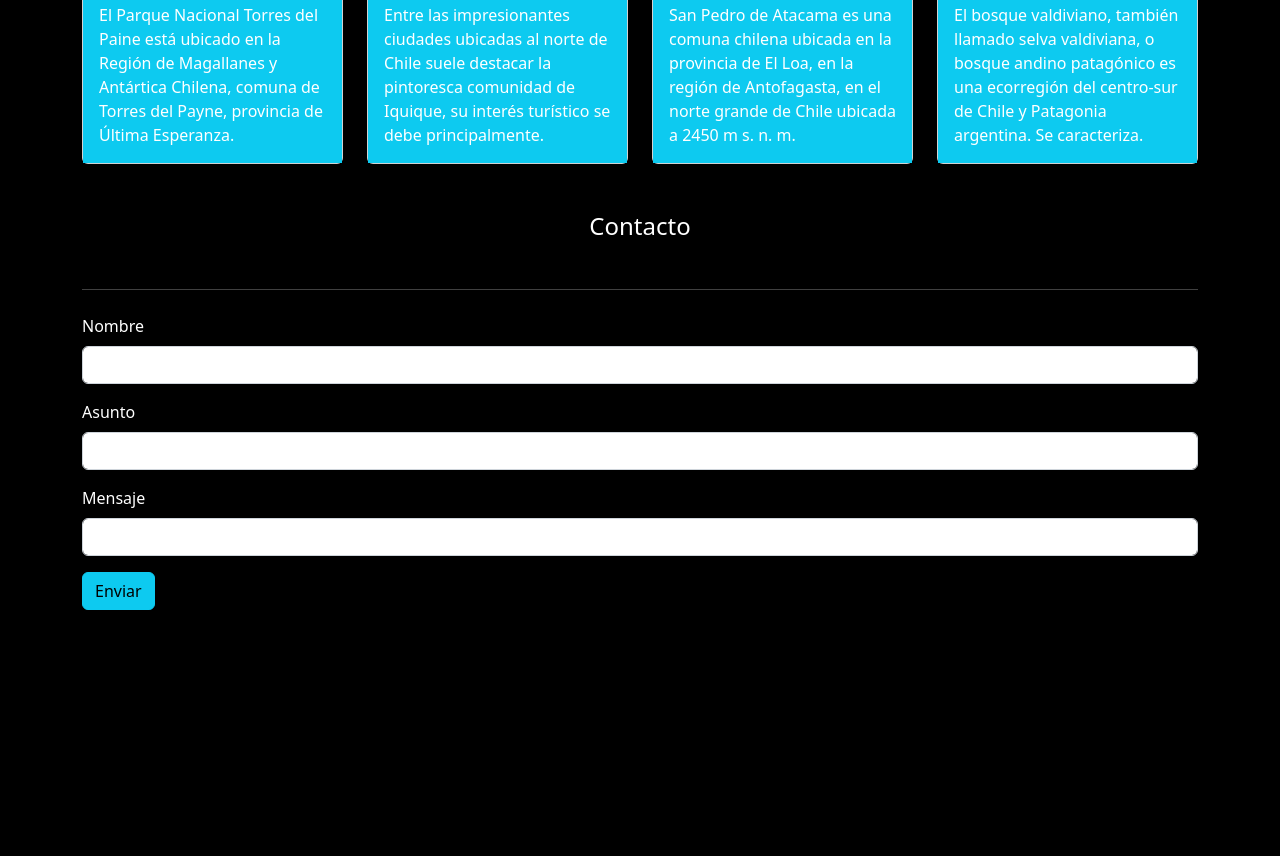
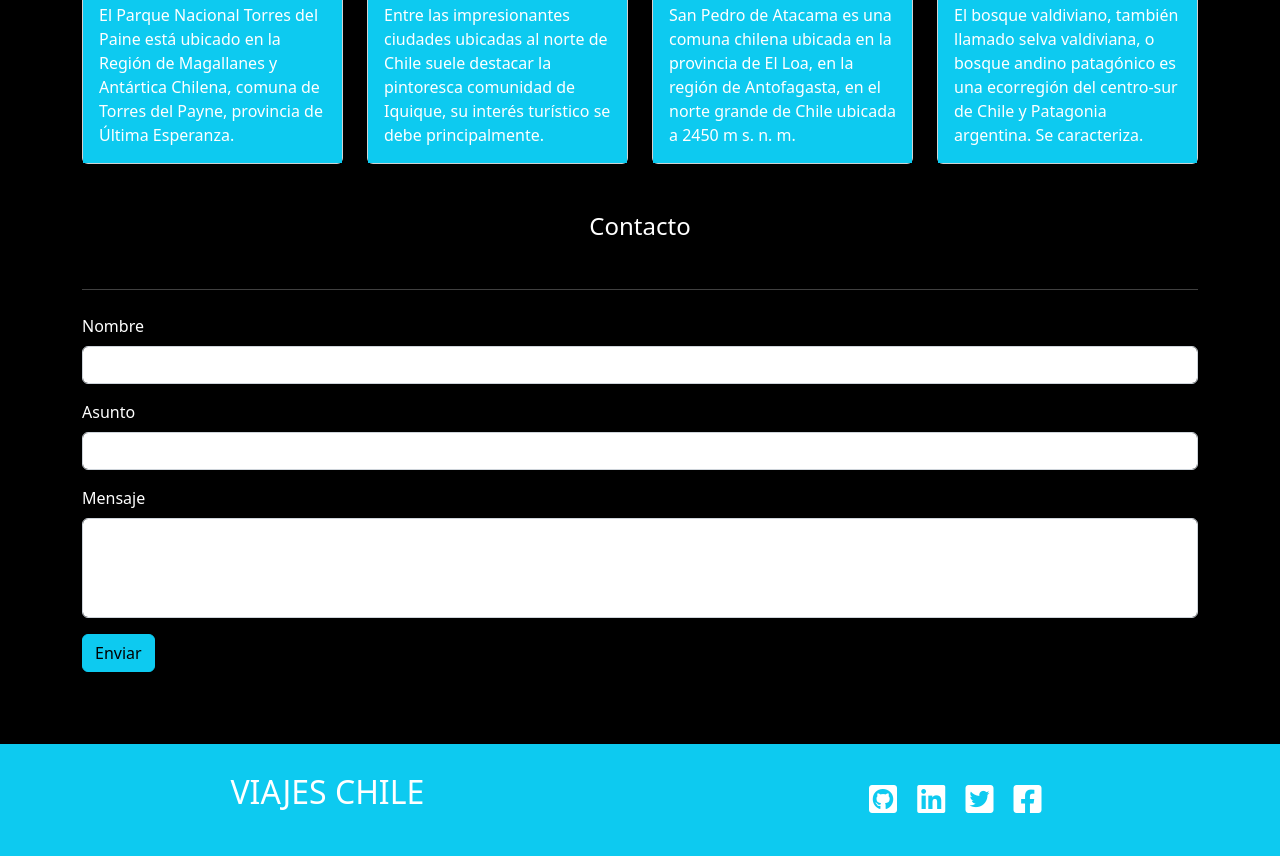
Before and after one commit to NataliaBravoF/desafioviajes, a plain HTML site: page index.html in a window 1280 px wide. Shown: the part 1737-2593 px from the top of the page. Before the commit the page ends 2371 px from the top, so only its background shows below. Drawn offline with nearby package versions, Linux system fonts and the light colour scheme.

Commit message:
add footer

```diff
--- a/assets/css/style.css
+++ b/assets/css/style.css
@@ -21,3 +21,20 @@ body {
         display: none;
     }
 }
+
+.mensaje {
+    height: 100px;
+}
+
+.footer-wrap {
+    display: flex;
+    justify-content: space-around;
+    align-items: center;
+}
+
+
+
+footer a {
+    color: #ffffff;
+    text-decoration: none;
+}
--- a/index.html
+++ b/index.html
@@ -201,7 +201,30 @@
         </section>
     </main>
 
+    <footer class="container-fluid bg-info py-4 mt-5">
+        <div class="footer-wrap">
+            <div>
+                <p class="fs-2">VIAJES CHILE</p>
+            </div>
+            <div>
+                <a href="http://github.com/" target="_blank" rel="https://github.com/">
+                    <i class="fa-brands fa-square-github fa-2x mx-2"></i>
+                </a>
+                <a href="https://www.linkedin.com/" target="_blank" rel="https://www.linkedin.com/">
+                    <i class="fa-brands fa-linkedin fa-2x mx-2"></i>
+                </a>
+                <a href="https://twitter.com/" target="_blank" rel="https://twitter.com/">
+                    <i class="fa-brands fa-square-twitter fa-2x mx-2"></i>
+                </a>
+                <a href="https://www.facebook.com/" target="_blank" rel="https://www.facebook.com/">
+                    <i class="fa-brands fa-square-facebook fa-2x mx-2"></i>
+                </a>
 
+            </div>
+        </div>
+
+
+    </footer>
 
 
 
```
